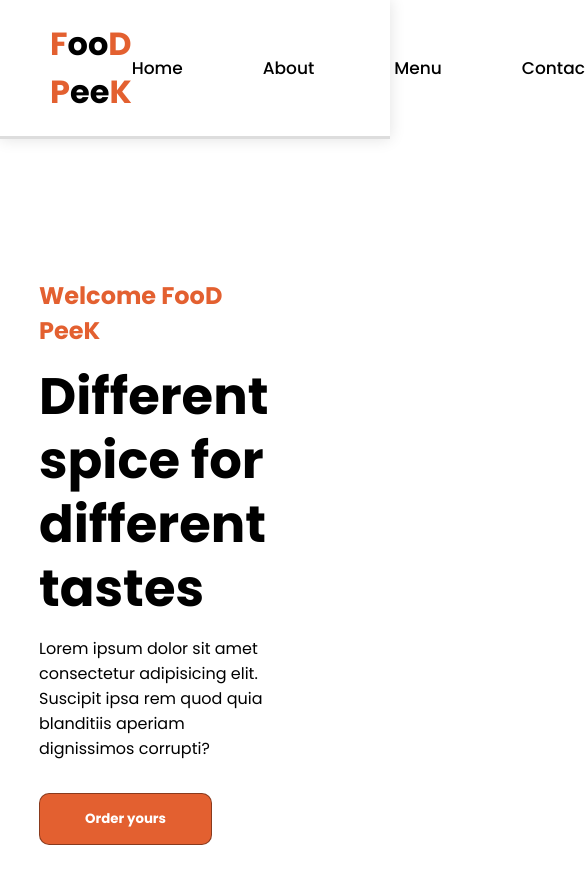
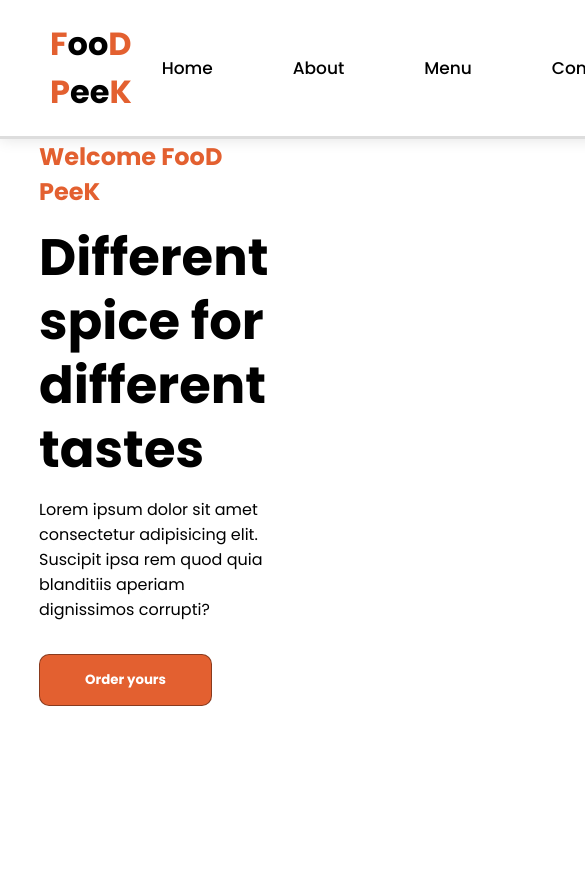
Before and after one commit to joaodev2/exercicios, a plain HTML site: page dev-envolvente/index.html in a window 390 px wide. Shown: the top 884 px of the page, 585 px wide, since content can reach past the window. After the commit the page ends 844 px from the top, so only its background shows below. Drawn offline with nearby package versions, Linux system fonts and the light colour scheme.

Commit message:
Update style.css

```diff
--- a/dev-envolvente/style.css
+++ b/dev-envolvente/style.css
@@ -28,6 +28,7 @@
  padding: 20px 50px;
  border-bottom: 3px solid rgba(0, 0, 0, 0.134);
  box-shadow: 0px 0px 15px 0px rgba(0, 0, 0, 0.123);
+ position: fixed;
 }
 
  header h1{
@@ -41,7 +42,8 @@
  font-size: 17px;
  display: flex;
  align-items: center;
- gap: 80px;}
+ gap: 80px;
+ }
 
  i{
  font-size: 1.5rem;
@@ -96,6 +98,11 @@
  }
 
 
-@media screen {
+@media screen and (max-width: 840px){
+
+  header h1{
+   padding-right: 30px;
 
 }
+
+}
```
